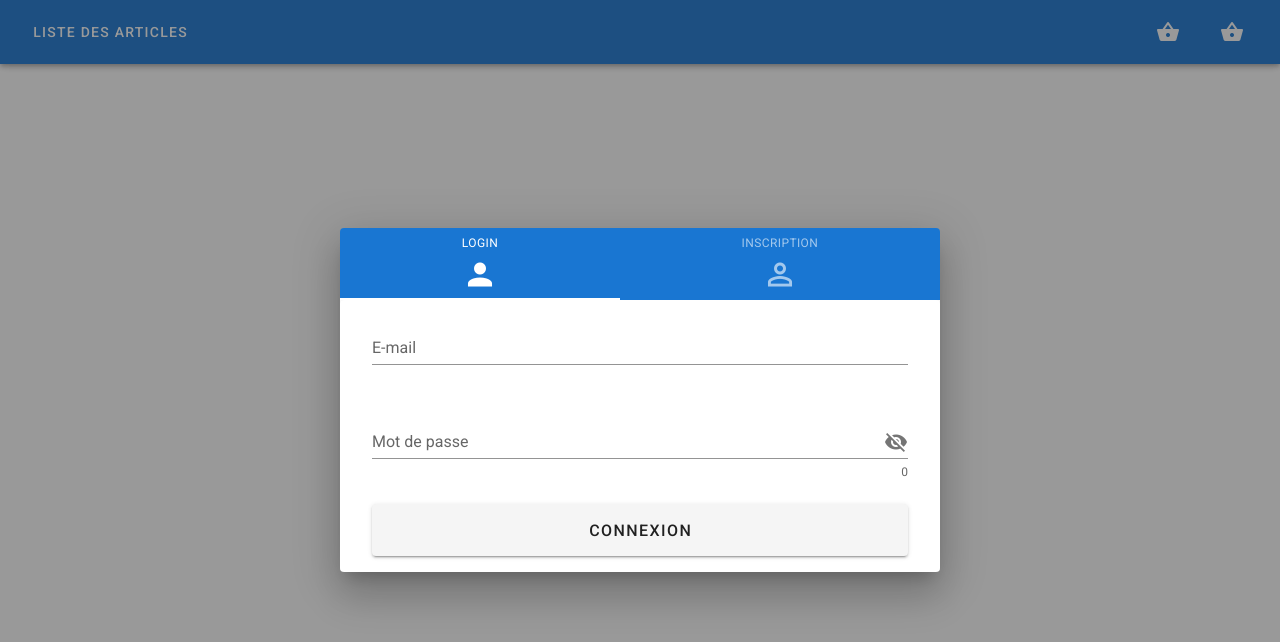
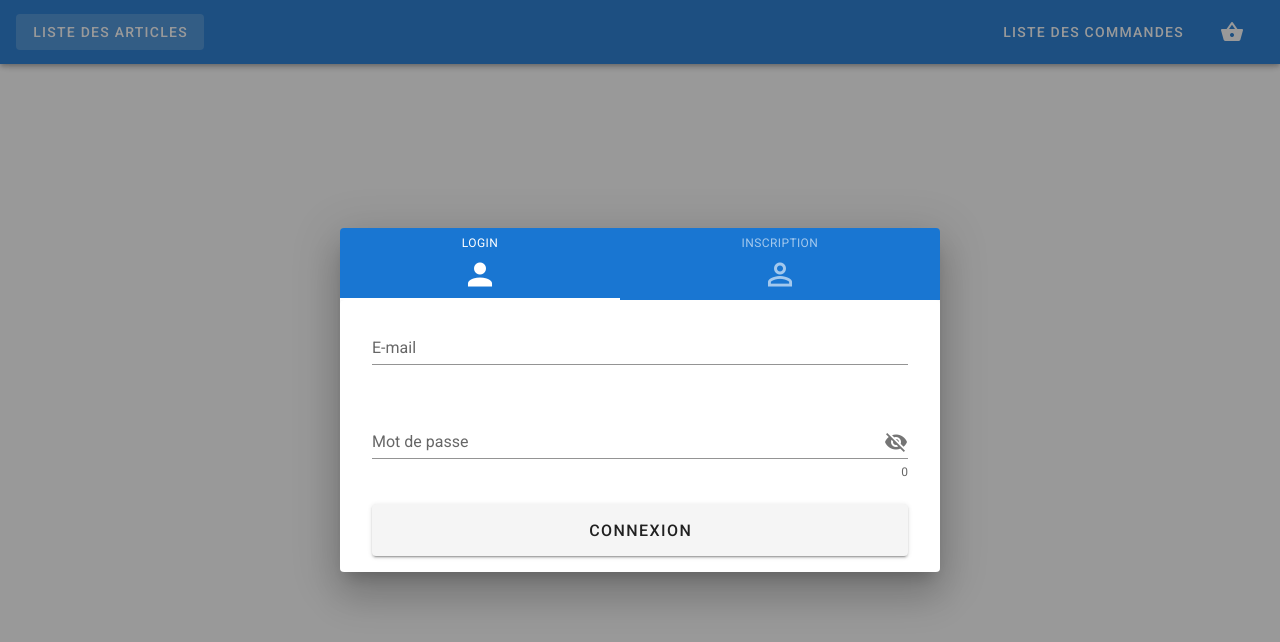
Before and after one commit to YoMarguerite/VueJsLocalShop, a Vue app: page / in a window 1280 px wide. Shown: the top 642 px of the page. Built offline with nearby package versions, Linux system fonts and the light colour scheme.

Commit message:
commande liste ok

```diff
--- a/src/App.vue
+++ b/src/App.vue
@@ -2,18 +2,21 @@
   <v-app>
     <v-app-bar app color="primary" dark>
       <div class="d-flex align-center">
-        <v-btn text :to="'/article'">
+        <v-btn text :to="'/'">
           Liste des Articles
         </v-btn>
       </div>
 
       <v-spacer></v-spacer>
+
         <v-btn text :to="'/Commande'">
-        <v-icon>mdi-basket</v-icon>
+      Liste des commandes
       </v-btn>
+
       <v-btn text :to="'/panier'">
         <v-icon>mdi-basket</v-icon>
       </v-btn>
+
     </v-app-bar>
 
     <v-main>
--- a/src/components/Commande.vue
+++ b/src/components/Commande.vue
@@ -2,21 +2,19 @@
 <template>
   <v-container>
     <h1>Liste des Commandes</h1>
-      <li v-if="this.panierActual != []">
-     <!-- {{this.panierActual}} -->
-<!-- <li  v-for="item in this.panierActual[0]" :key="item.message">   -->
-    <!-- {{this.panierActual}} -->
+
+     <div v-if="commandeActuel">
+        <li  v-for="item in commandeActuel" :key="item.message">
               <v-data-table
               :headers="headers"
-      :items="panierActual"
+              :items="item"
               item-key="id"
               class="elevation-1"
             >
             </v-data-table>
         </li>
-<!-- </li> -->
+      </div>
  <li v-for="item in this.indexCommandesDisplay" :key="item.message">
-<!-- {{commandes[item].articles}} -->
       <v-data-table
       :headers="headers"
       :items="commandes[item].articles"
@@ -42,12 +40,12 @@ data: () => ({
   commandes: jsonFile,
   indexCommandesDisplay : null,
   user: null,
-  panierActual: null
+  commandeActuel: null
   }),
   mounted() {
-    this.panierActual = []
-    this.panierActual = JSON.parse(localStorage.getItem('panier'))
-    console.log(this.panierActual[0])
+    this.commandeActuel = []
+    this.commandeActuel = JSON.parse(localStorage.getItem('commandes'))
+    console.log(this.commandeActuel[0])
     this.indexCommandesDisplay = []
     this.local
      for (var index in jsonFile) {
```
Lines whose indentation alone changed are shown as unchanged.
